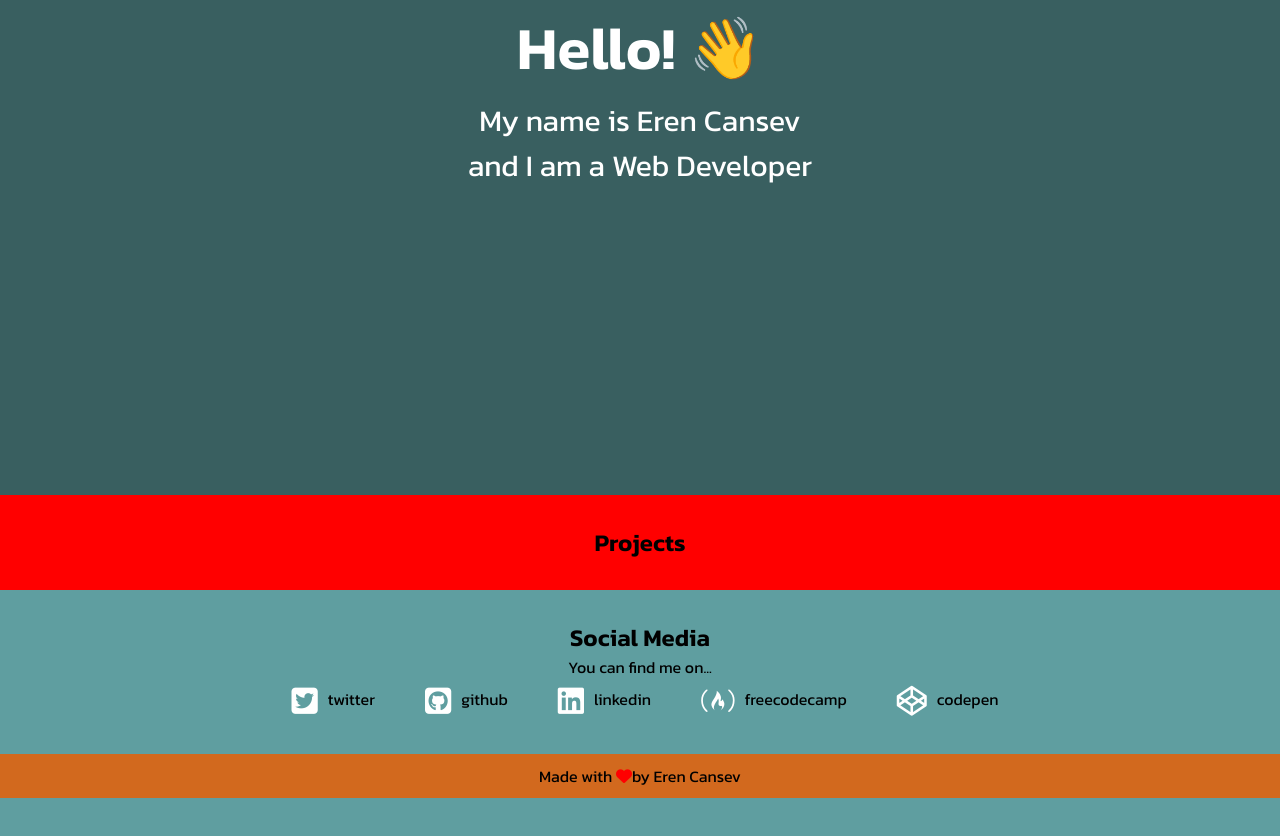
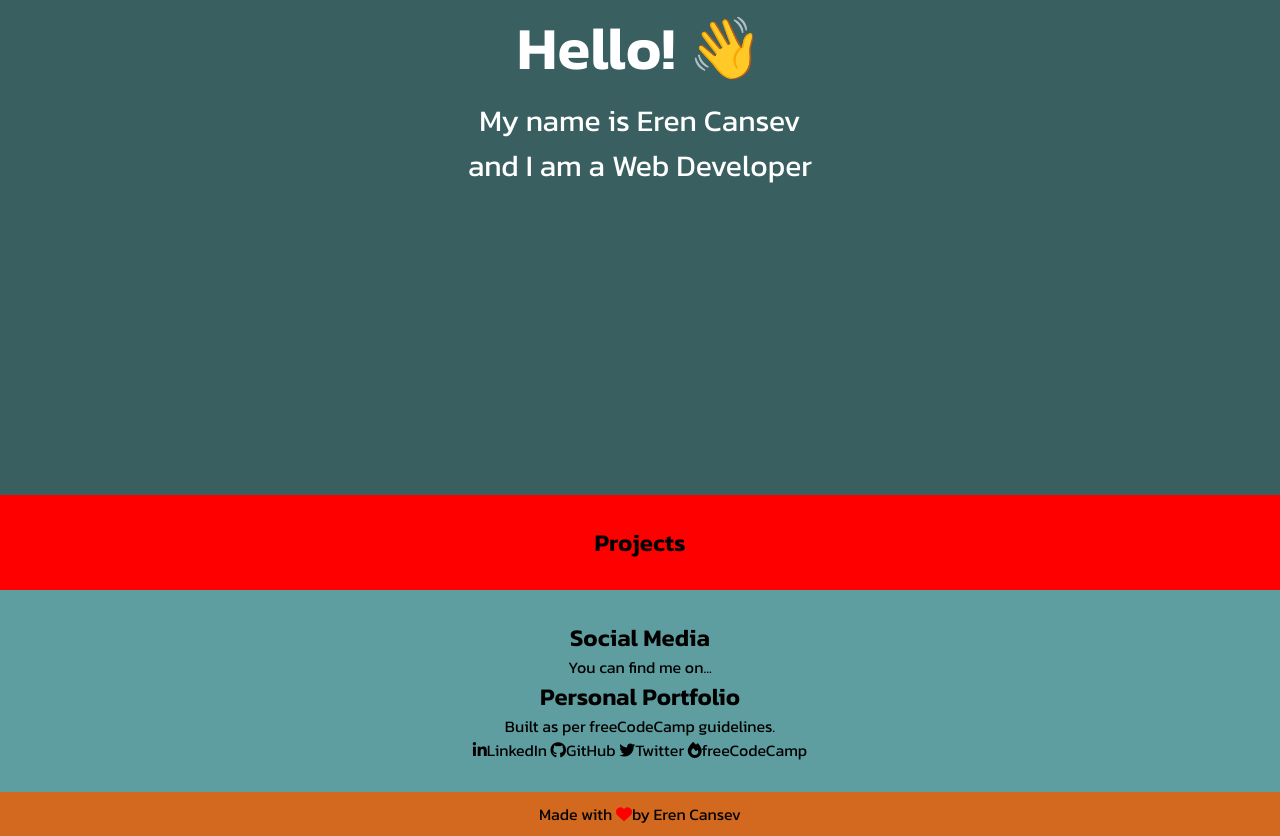
Before and after one commit to erencansev/freeCodeCamp-Responsive-Web-Design-Cases, a plain HTML site: page personal-portfolio-page/index.html in a window 1280 px wide. Shown: the part 369-1205 px from the top of the page. Before the commit the page ends 1167 px from the top, so only its background shows below. Drawn offline with Linux system fonts and the light colour scheme.

```diff
--- a/personal-portfolio-page/index.html
+++ b/personal-portfolio-page/index.html
@@ -27,6 +27,7 @@
     <section id="contact">
         <h2>Social Media</h2>
         <p>You can find me on...</p>
+        <!--
         <ul class="social-links">
             <li><a href="#" target="_blank"><i class="fa-brands fa-square-twitter"></i></a> <span>twitter</span> </li>
             <li> <a href="#" target="_blank"><i class="fa-brands fa-square-github"></i></a><span>github</span> </li>
@@ -35,6 +36,17 @@
             </li>
             <li> <a href="#" target="_blank"><i class="fa-brands fa-codepen"></i></a><span>codepen</span> </li>
         </ul>
+         -->
+        <div style="display:flex;justify-content:center;align-items:center; container-fluid" id="home">
+            <div>
+                <h1>Personal Portfolio</h1>
+                <p>Built as per freeCodeCamp guidelines.</p>
+                <a class="btn btn-default btn-lg linkedin-btn"><i class="fa fa-linkedin"></i><span>LinkedIn</span></a>
+                <a class="btn btn-default btn-lg github-btn"><i class="fa fa-github"></i><span>GitHub</span></a>
+                <a class="btn btn-default btn-lg twitter-btn"><i class="fa fa-twitter"></i><span>Twitter</span></a>
+                <a class="btn btn-default btn-lg fcc-btn"><i class="fa fa-fire"></i><span>freeCodeCamp</span></a>
+            </div>
+        </div>
     </section>
 
     <footer>
```
